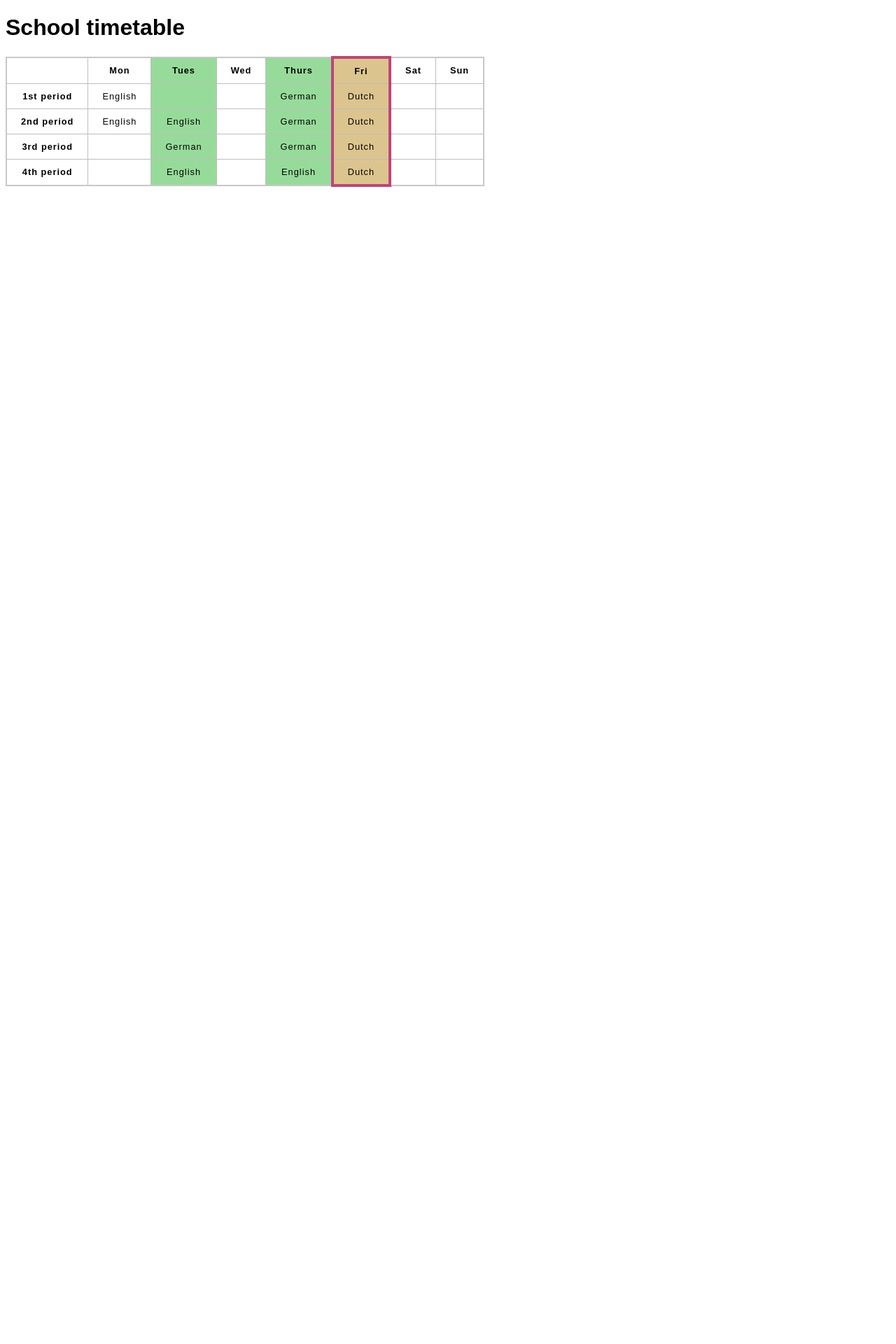
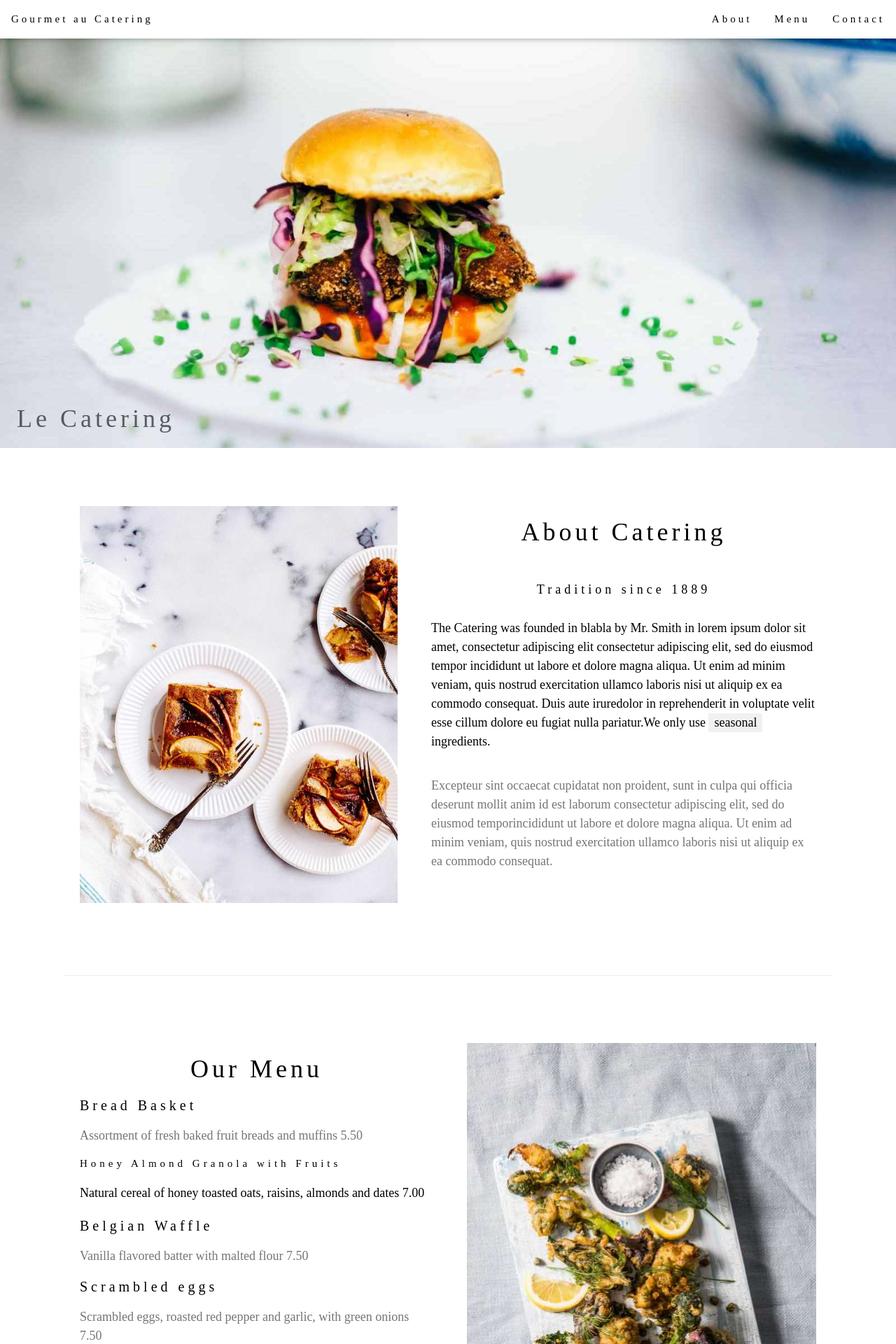
Before and after one commit to kblc9l/learn_backend, a Flask app: page / in a window 1280 px wide. Shown: the top 1920 px of the page at 70% size. Before the commit the page ends 267 px from the top, so only its background shows below. Run offline with Flask 3, Linux system fonts and the light colour scheme.

Commit message:
Сверстал свой первый(нет) сайт

```diff
--- a/main.py
+++ b/main.py
@@ -1,12 +1,27 @@
-from flask import Flask
+from flask import Flask, render_template
 
 app = Flask(__name__)
 
 
+@app.route('/list_prof/<typeL>')
+def list_prof(typeL: str):
+    profs = ''' менеджер по продажам,
+                продавец-консультант,
+                водитель,
+                бухгалтер,
+                программист, разработчик программного обеспечения,
+                врач,
+                инженер,
+                повар,
+                упаковщик и комплектовщик,
+                слесарь,
+                сантехник'''.strip().split(',')
+    return render_template('prof_list.html', title='Список профессий для полёта на Марс', profs=profs, typeL=typeL, )
+
+
 @app.route('/')
-def index_page():
-    with open('templates/html_table.html', encoding='utf8') as f:
-        return f.read()
+def practice():
+    return render_template('my_first_template.html')
 
 
 if __name__ == '__main__':
--- /dev/null
+++ b/static/css/style_for_first_template.css
@@ -0,0 +1,216 @@
+*{
+
+   box-sizing: inherit;
+}
+
+html,body {
+    font-family: "Times New Roman", Georgia, Serif;
+    font-size: 15px;
+    line-height: 1.5;
+    margin: 0;
+    padding: 0;
+}
+
+body{
+    display: flex;
+    flex-direction: column;
+    align-items: center;
+}
+h1, h2, h3, h4, h5, h6 {
+  font-family: "Playfair Display";
+  letter-spacing: 5px;
+  margin: 10px 0;
+  font-weight: 400;
+}
+p{
+
+    display: block;
+    margin-block-start: 1em;
+    margin-block-end: 1em;
+    margin-inline-start: 0px;
+    margin-inline-end: 0px;
+}
+
+.menu{
+    width: 100%;
+    display: flex;
+    justify-content: space-between;
+    height: 55px;
+    align-items: center;
+    background-color: #fff;
+    box-shadow: 0 2px 5px 0 rgba(0,0,0,0.16),
+    0 2px 10px 0 rgba(0,0,0,0.12);
+}
+.menu_top{
+    position: fixed;
+    width: 100%;
+    z-index: 1;
+    top: 0;
+}
+
+.menu__logo{
+    padding: 8px 16px;
+}
+
+.menu__nav__item{
+    padding: 8px 16px;
+
+}
+
+.item{
+    float: left;
+    width: auto;
+    border: none;
+    display: block;
+    outline: 0;
+    letter-spacing: 4px;
+    text-decoration: none;
+    color: #000;
+}
+
+.item:hover{
+    background-color: #9e9e9e;
+}
+
+
+.header{
+    max-width: 1600px;
+    min-width: 500px;
+}
+
+
+.header__block_img{
+    width: 100%;
+    margin: 0 auto;
+    position: relative;
+    max-height: 800px;
+}
+
+.img{
+    max-width: 100%;
+    height: auto;
+}
+
+.header__block_img__h1{
+    position: absolute;
+    left: 0;
+    bottom: 0;
+    padding: 12px 24px;
+    opacity: 0.60;
+}
+
+
+
+.content{
+    max-width: 1100px;
+    margin: 0 auto;
+}
+
+.content__container{
+    padding: 64px 0;
+    display: flex;
+    justify-content: space-between;
+}
+
+.content__container__block_img{
+    padding: 12px 24px;
+}
+
+.block_img{
+    float: left;
+}
+
+.content__container__block_text{
+    padding: 12px 24px;
+}
+
+.block_text{
+    box-sizing: inherit ;
+    max-width: 50%;
+    display: flex;
+    flex-direction: column;
+    align-items: center;
+}
+.h1{
+    font-size: 36px;
+    text-align: center;
+}
+.h4{
+    font-size: 20px;
+}
+
+.h5{
+    font-size: 18px;
+}
+
+.content__container__block_text__p{
+    font-size: 18px;
+}
+
+.content__container__block_text__p__span{
+    display: inline-block;
+    padding-left: 8px;
+    padding-right: 8px;
+    text-align: center;
+    background-color: #f1f1f1;
+    font-size: 18px ;
+}
+
+.p_color757575{
+    color: #757575;
+}
+
+.p_15{
+    color: #757575;
+    font_size: 15px;
+    margin: 15px 0;
+}
+
+hr{
+    border: 0;
+    border-top: 1px solid #eee;
+    margin: 20px 0;
+}
+.content__container__block_text__p{
+
+}
+
+.content__container_vertical{
+    flex-direction: column;
+    padding: 64px 16px ;
+}
+
+.content__container__h1_left{
+    text-align: left;
+}
+
+.content__container__p_blue{
+    font-weight: bolder;
+    color: #607d8b;
+    font-size: 18px;
+}
+
+.content__container_form__input{
+    padding: 16px 8px;
+    display: block;
+    border: none;
+    border-bottom: 1px solid #ccc;
+    width: 100%;
+    overflow: visible;
+}
+.button{
+    color: #000 ;
+    background-color: #f1f1f1   ;
+    border: none;
+    display: inline-block;
+    padding: 8px 16px;
+    vertical-align: middle;
+    overflow: hidden;
+    text-decoration: none;
+    text-align: center;
+    cursor: pointer;
+    white-space: nowrap;
+}
+.content__container__form__button
+    margin: 16px 0  ;
+}
--- /dev/null
+++ b/templates/my_first_template.html
@@ -0,0 +1,110 @@
+<!DOCTYPE html>
+<html lang="ru">
+<head>
+    <meta charset="UTF-8">
+    <title>Title</title>
+    <link rel="stylesheet" href="../static/css/style_for_first_template.css">
+</head>
+<body>
+
+<!-- Navbar (sit on top) -->
+
+<div class="menu menu_top">
+    <a href="#home" class='menu__logo item'>Gourmet au Catering</a>
+    <nav class='menu__nav'>
+        <a href="#about" class="menu__nav__item item">About</a>
+        <a href="#menu" class="menu__nav__item item">Menu</a>
+        <a href="#contact" class="menu__nav__item item">Contact</a>
+    </nav>
+</div>
+
+<!-- Header -->
+
+<header class='header' id='home'>
+    <div class='header__block_img block_img'>
+        <img class='header__block_img__img img' src="../static/image/hamburger.jpg" alt="Hamburger Catering">
+        <h1 class='header__block_img__h1 h1'>Le Catering</h1>
+    </div>
+</header>
+
+<!-- Page content -->
+
+<main class='content'>
+
+    <!-- About Section -->
+
+    <div class="content__container" id='about'>
+        <div class="content__container__block_img block_img">
+            <img class='img' src="../static/image/tablesetting2.jpg" alt="">
+        </div>
+
+        <div class="content__container__block_text block_text">
+            <h1 class='content__container__block_text__h1 h1'>
+                About Catering
+            </h1>
+            <br>
+            <h5 class='content__container__block_text__h5 h5'>
+                Tradition since 1889
+            </h5>
+            <p class='content__container__block_text__p p'>
+                The Catering was founded in blabla by Mr. Smith in lorem ipsum dolor sit amet, consectetur adipiscing elit consectetur adipiscing elit, sed do eiusmod tempor incididunt ut labore et dolore magna aliqua. Ut enim ad minim veniam, quis nostrud exercitation ullamco laboris nisi ut aliquip ex ea commodo consequat. Duis aute iruredolor in reprehenderit in voluptate velit esse cillum dolore eu fugiat nulla pariatur.We only use <span class='content__container__block_text__p__span span'>seasonal</span> ingredients.
+            </p>
+            <p class='content__container__block_text__p p p_color757575'>
+                Excepteur sint occaecat cupidatat non proident, sunt in culpa qui officia deserunt mollit anim id est laborum consectetur adipiscing elit, sed do eiusmod temporincididunt ut labore et dolore magna aliqua. Ut enim ad minim veniam, quis nostrud exercitation ullamco laboris nisi ut aliquip ex ea commodo consequat.
+            </p>
+        </div>
+    </div>
+
+    <hr> <!-- menu Section -->
+
+    <div class="content__container" id='menu'>
+        <div class="content__container__block_text block">
+            <h1 class="content__container__block_text__h1 h1">Our Menu</h1>
+            <h4 class="content__container__block_text__h4 h4">Bread Basket</h4>
+            <p class="content__container__block_text__p p p_15">Assortment of fresh baked fruit breads and muffins 5.50</p>
+            <h4 class="content__container__block_text__h4 content__container__block_text__h4">Honey Almond Granola with Fruits</h4>
+            <p class="content__container__block_text__p p">Natural cereal of honey toasted oats, raisins, almonds and dates 7.00</p>
+            <h4 class="content__container__block_text__h4 h4">Belgian Waffle</h4>
+            <p class="content__container__block_text__p p p_15">Vanilla flavored batter with malted flour 7.50</p>
+            <h4 class="content__container__block_text__h4 h4">Scrambled eggs</h4>
+            <p class="content__container__block_text__p p p_15">Scrambled eggs, roasted red pepper and garlic, with green onions 7.50</p>
+            <h4 class="content__container__block_text__h4 h4">Blueberry Pancakes</h4>
+            <p class="content__container__block_text__p p p_15">With syrup, butter and lots of berries 8.50</p>
+        </div>
+        <div class="content__container__block_img">
+            <img src="../static/image/tablesetting.jpg" alt="" class='content__container__block_img__img img'>
+        </div>
+    </div>
+
+    <hr> <!-- contact Section -->
+
+    <div class="content__container content__container_vertical" id='contact'>
+        <h1 class="content__container__h1_left h1 h1">Contact</h1>
+        <br>
+        <p class="content__container__p p">We offer full-service catering for any event, large or small. We understand your needs and we will cater the food to satisfy the biggerst criteria of them all, both look and taste. Do not hesitate to contact us.</p>
+        <p class="content__container__p_blue p">Catering Service, 42nd Living St, 43043 New York, NY</p>
+        <p class="content__container__p p">You can also contact us by phone 00553123-2323 or email catering@catering.com, or you can send us a message here:</p>
+        <form action="" class="content__container__form">
+            <p>
+                <input class='content__container_form__input'type="text" placeholder="Name" required='' name="Name">
+            </p>
+            <p>
+                <input class='content__container_form__input'type="number" placeholder="How many people" required='' name="People">
+            </p>
+            <p>
+                <input class="content__container_form__input" type="datetime-local" placeholder="Date and time" required="" name="date" value="2020-11-16T20:00">
+            </p>
+            <p>
+                <input class='content__container_form__input'type="text"placeholder="Message \ Special requirements" required='' name="Message">
+            </p>
+            <p>
+                <button class="content__container__form__button button">SEND MESSAGE</button>
+            </p>
+        </form>
+    </div>
+</main>
+<footer class="footer">
+    <p class="footer__p p">Powered by Andrey Kiselev</p>
+</footer>
+</body>
+</html>
```
Also changed, not shown: templates/base_of_html.html (+68 -2 lines), templates/getting.html (added, +13 -0 lines), templates/html_forms.html (added, +34 -0 lines), static/image/hamburger.jpg (added), static/image/tablesetting.jpg (added), static/image/tablesetting2.jpg (added).
